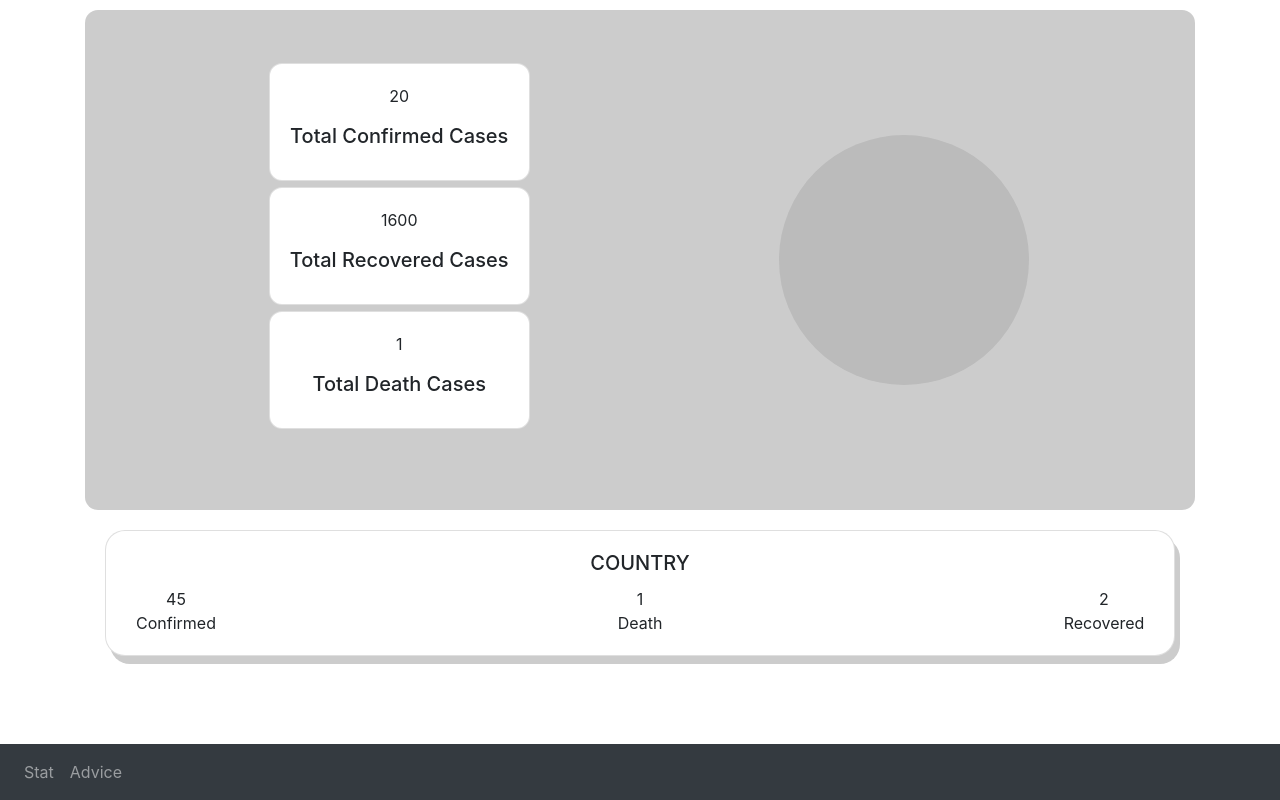
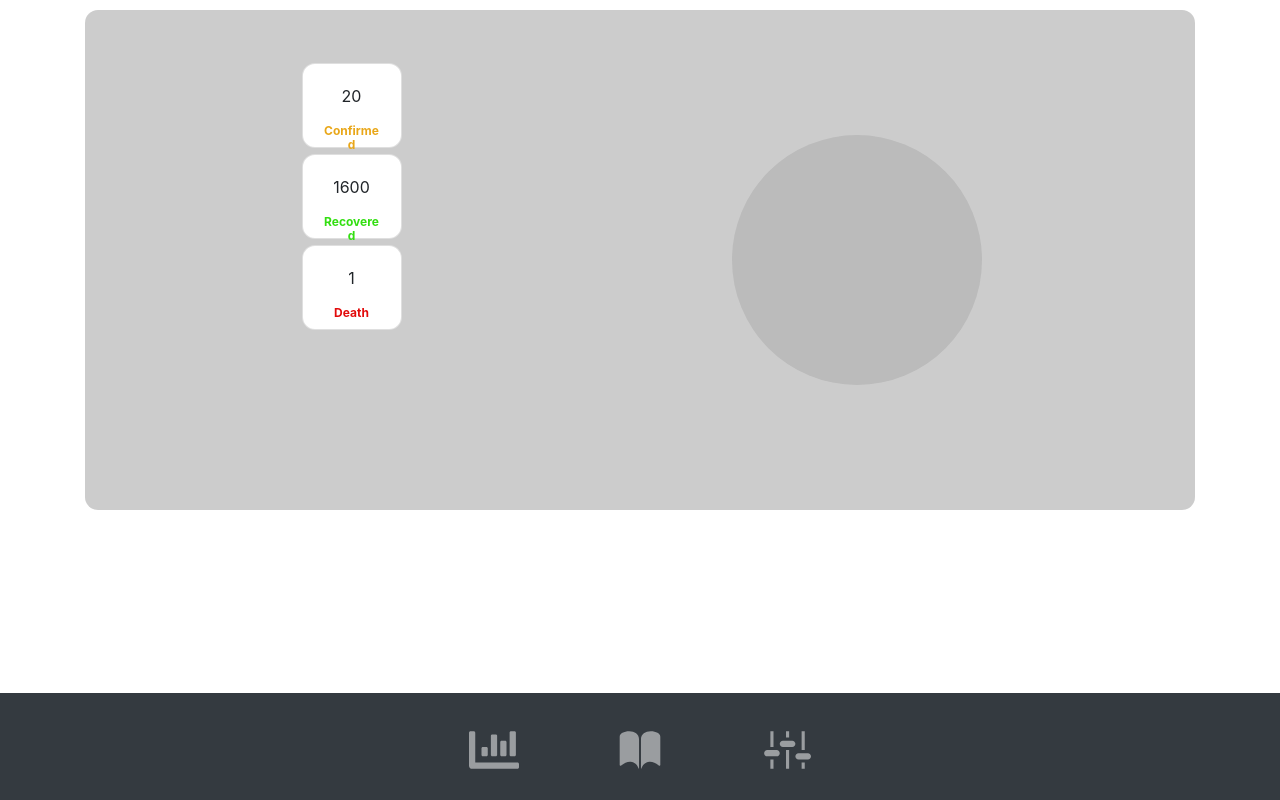
Before and after one commit to WillDera/covid19_info_app, a React (Create React App) app: page / in a window 1280 px wide. Built offline with nearby package versions, Linux system fonts and the light colour scheme.

Commit message:
Fixed the nav, now fixing positioning

```diff
--- a/package.json
+++ b/package.json
@@ -14,6 +14,7 @@
     "react-bootstrap": "^1.0.0",
     "react-dom": "^16.13.1",
     "react-fontawesome": "^1.7.1",
+    "react-icons": "^3.9.0",
     "react-scripts": "3.4.1"
   },
   "scripts": {
--- a/src/App.css
+++ b/src/App.css
@@ -34,33 +34,41 @@
 	.world {
 		border-radius: 13px 13px;
 		margin: auto;
-		padding: 50px;
+		padding: 10px;
 		background: #ccc;
 		display: block;
 	}
 
 	.wCase {
-		margin: 10px;
 		padding: auto;
 	}
 
 	.wChart {
-		margin: 20px;
-		padding: auto;
+		height: 250px;
+		width: 250px;
+		background-color: #bbb;
+		border-radius: 50%;
+		float: right;
 	}
 
 	.confirmed {
 		border-radius: 13px 13px;
+		width: 100px;
+		height: 85px;
 		margin: 3px;
 		padding: 0;
 	}
 	.recovered {
 		border-radius: 13px 13px;
+		width: 100px;
+		height: 85px;
 		margin: 3px;
 		padding: 0;
 	}
 	.death {
 		border-radius: 13px 13px;
+		width: 100px;
+		height: 85px;
 		margin: 3px;
 		padding: 0;
 	}
@@ -69,16 +77,11 @@
 		border-radius: 20px 20px;
 		margin: 20px;
 		padding: 0;
-		box-shadow: 5px 8px #ccc;
+		margin-bottom: 100px;
 	}
 
 	.chart {
-		text-align: center;
-		height: 250px;
-		width: 250px;
-		background-color: #bbb;
-		border-radius: 50%;
-		float: right;
+
 	}
 }
 
@@ -93,9 +96,9 @@
 	}
 
 	.wCase {
-		position:relative;
+		position: relative;
 		margin: 10px;
-    height:400px;
+		height: 400px;
 	}
 
 	.wChart {
@@ -307,7 +310,6 @@
 	}
 } */
 
-
 .countryData {
 	display: flex;
 	justify-content: center;
@@ -344,3 +346,13 @@
 .countryRecovered span {
 	display: block;
 }
+
+.handlerC {
+	font: 12px bold rgb(233, 167, 25);
+}
+.handlerD {
+	font: 12px bold rgb(226, 11, 11);
+}
+.handlerR {
+	font: 12px bold rgb(51, 223, 17);
+}
--- a/src/App.js
+++ b/src/App.js
@@ -11,13 +11,13 @@ function App() {
 		<div className="App">
 			<Container>
 				<div className="world">
-					<div className="wCase">
+					<div className="wCase" col-6>
 						<Row>
 							<Col>
 								<Card className="confirmed">
 									<Card.Body>
 										<Card.Text>{10 + 10}</Card.Text>
-										<Card.Title>Total Confirmed Cases</Card.Title>
+										<Card.Title style={{fontSize:"12px",fontWeight:"bold", color:"rgb(233, 167, 25)"}}>Confirmed</Card.Title>
 									</Card.Body>
 								</Card>
 							</Col>
@@ -27,7 +27,7 @@ function App() {
 								<Card className="recovered">
 									<Card.Body>
 										<Card.Text>{20 * 80}</Card.Text>
-										<Card.Title>Total Recovered Cases</Card.Title>
+										<Card.Title style={{fontSize:"12px",fontWeight:"bold", color:"rgb(51, 223, 17)"}}>Recovered</Card.Title>
 									</Card.Body>
 								</Card>
 							</Col>
@@ -35,38 +35,37 @@ function App() {
 						<Card className="death">
 							<Card.Body>
 								<Card.Text>{10 / 10}</Card.Text>
-								<Card.Title>Total Death Cases</Card.Title>
+								<Card.Title style={{fontSize:"12px",fontWeight:"bold", color:"rgb(226, 11, 11)"}}>Death</Card.Title>
 							</Card.Body>
 						</Card>
 					</div>
-					<div className="wChart">
-						<Row>
-							<Col className="chart"></Col>
-						</Row>
+					<div className="wChart chart" col-6>
+
 					</div>
 				</div>
 
-				<Card className="country">
+				{/* <Card className="country">
 					<Card.Body>
 						<Card.Title>{"COUNTRY"}</Card.Title>
+	<Card.Title style={{fontSize: "12px", fontWeight:"normal"}}>{"Last updated: Time"}</Card.Title>
 						<Card.Text className="countryData">
 							<div className="countryConfirmed">
 								<span>45</span>
-								<span>Confirmed</span>
+								<span className="handlerC">Confirmed</span>
 							</div>
 							<div className="countryDeath">
 								<span>1</span>
-								<span>Death</span>
+								<span className="handlerD">Death</span>
 							</div>
 							<div className="countryRecovered">
 								<span>2</span>
-								<span>Recovered</span>
+								<span className="handlerR">Recovered</span>
 							</div>
 						</Card.Text>
 					</Card.Body>
-				</Card>
+				</Card> */}
+				<NavBar />
 			</Container>
-			<NavBar />
 		</div>
 	);
 }
--- a/src/Components/NavBar/NavBar.js
+++ b/src/Components/NavBar/NavBar.js
@@ -1,18 +1,27 @@
 import React from "react";
 import { Navbar, Nav } from "react-bootstrap";
-import { FontAwesomeIcon } from "@fortawesome/react-fontawesome";
+import { FaChartBar } from "react-icons/fa";
+import { IoIosBook } from "react-icons/io";
+import { GoSettings } from "react-icons/go";
 import "./navBar.css";
 
 function NavBar() {
 	return (
-		<div className="navBar">
+		<div className="navContainerx">
 			<Navbar className="navContainer" bg="dark" variant="dark" fixed="bottom">
 				<Nav className="navLinks">
-					<Nav.Link href="#home">
-						<FontAwesomeIcon icon="coffee" />
-						Stat
+					<Nav.Link
+						href="#home"
+						style={{ left: "-80px", position: "relative" }}
+					>
+						<FaChartBar />
 					</Nav.Link>
-					<Nav.Link href="#features">Advice</Nav.Link>
+					<Nav.Link href="#features">
+						<IoIosBook />
+					</Nav.Link>
+					<Nav.Link href="#setting" style={{ right: "-80px", position: "relative" }}>
+						<GoSettings />
+					</Nav.Link>
 				</Nav>
 			</Navbar>
 		</div>
--- a/src/Components/NavBar/navBar.css
+++ b/src/Components/NavBar/navBar.css
@@ -1,3 +1,39 @@
+/* Extra small devices (phones, 600px and down) */
+@media only screen and (max-width: 600px) {
+    .navContainerx {
+        width: 100%;
+        align-items: center;
+        text-align: center;
+        justify-content: center;
+    }
+
+    .navContainer {
+        text-align: center;
+        border-radius: 40px;
+        left: 0;
+		justify-content: center;
+		align-items: center;
+        width: 100%;
+	}
+
+	.navItem {
+		width: 100%;
+		left: 0;
+		text-align: center;
+	}
+	.navLinks {
+        width: 80%;
+        left: 0;
+        margin: 0;
+        padding: 0;
+		font-size: 25px;
+		text-align: center;
+		justify-content: center;
+	}
+}
+
+/* Small devices (portrait tablets and large phones, 600px and up) */
+@media only screen and (min-width: 600px) {
 	.navBar {
 		text-align: center;
 		justify-content: center;
@@ -5,13 +41,85 @@
 		width: 100%;
 	}
 
-.navContainer {
-
-}
-
 	.navItem {
-    position: absolute;
 		width: 100%;
 		left: 0;
 		text-align: center;
 	}
+	.navLinks {
+		width: 100%;
+		left: 0;
+		font-size: 50px;
+		text-align: center;
+		justify-content: center;
+	}
+}
+
+/* Medium devices (landscape tablets, 768px and up) */
+@media only screen and (min-width: 768px) {
+	.navBar {
+		text-align: center;
+		justify-content: center;
+		align-items: center;
+		width: 100%;
+	}
+
+	.navItem {
+		width: 100%;
+		left: 0;
+		text-align: center;
+	}
+	.navLinks {
+		width: 100%;
+		left: 0;
+		font-size: 50px;
+		text-align: center;
+		justify-content: center;
+	}
+}
+
+/* Large devices (laptops/desktops, 992px and up) */
+@media only screen and (min-width: 992px) {
+	.navBar {
+		text-align: center;
+		justify-content: center;
+		align-items: center;
+		width: 100%;
+	}
+
+	.navItem {
+		width: 100%;
+		left: 0;
+		text-align: center;
+	}
+	.navLinks {
+		width: 100%;
+		left: 0;
+		font-size: 50px;
+		text-align: center;
+		justify-content: center;
+	}
+}
+
+/* Extra large devices (large laptops and desktops, 1200px and up) */
+@media only screen and (min-width: 1200px) {
+	.navBar {
+		text-align: center;
+		justify-content: center;
+		align-items: center;
+		width: 100%;
+	}
+
+	.navItem {
+		width: 100%;
+		left: 0;
+		text-align: center;
+	}
+	.navLinks {
+		width: 100%;
+		left: 0;
+		font-size: 50px;
+		text-align: center;
+		justify-content: center;
+	}
+}
```
Also changed, not shown: 1 other file (tests, documents, lock files or other folders). Lines whose indentation alone changed are shown as unchanged.
